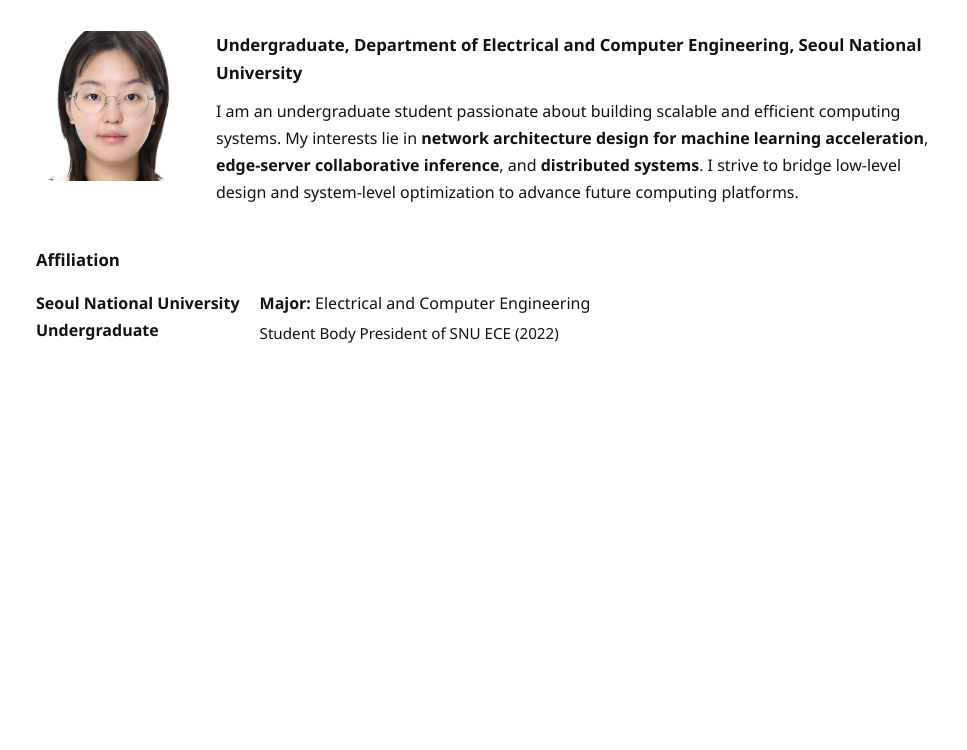
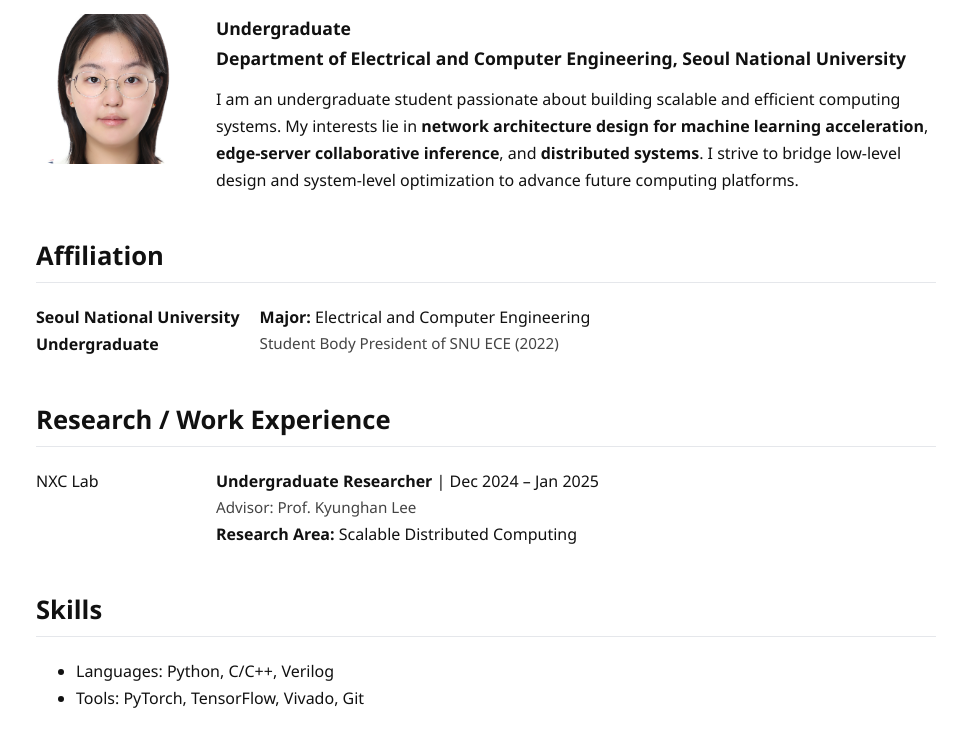
Before and after one commit to Jiwon-Soh71/Jiwon-Soh71.github.io, a plain HTML site: page index.html in a window 1280 px wide. Shown: the part 169-919 px from the top of the page, without its empty margins (154-1121 px from the left). Before the commit the page ends 800 px from the top, so only its background shows below. Drawn offline with Linux system fonts and the light colour scheme.

Commit message:
Update index.html

```diff
--- a/index.html
+++ b/index.html
@@ -1,14 +1,14 @@
 <!DOCTYPE html>
 <html lang="en">
 <head>
-  <meta charset="UTF-8">
-  <meta name="viewport" content="width=device-width, initial-scale=1.0">
-  <title>Jiwon Soh | Profile</title>
+  <meta charset="UTF-8" />
+  <meta name="viewport" content="width=device-width, initial-scale=1.0"/>
+  <title>Jiwon Soh | Portfolio</title>
   <style>
     body {
       font-family: 'Segoe UI', sans-serif;
-      background-color: #fff;
-      color: #111;
+      background-color: #ffffff;
+      color: #111111;
       max-width: 900px;
       margin: 50px auto;
       padding: 0 20px;
@@ -16,12 +16,30 @@
     }
 
     h1 {
-      font-size: 2.8em;
+      font-size: 2.5em;
       margin-bottom: 0.1em;
+      color: #111;
+    }
+
+    h2 {
+      font-size: 1.6em;
+      border-bottom: 1px solid #e5e7eb;
+      padding-bottom: 4px;
+      margin-top: 40px;
+    }
+
+    a {
+      color: #111;
+      text-decoration: none;
+      font-weight: 500;
+    }
+
+    a:hover {
+      text-decoration: underline;
     }
 
     .kor-name {
-      font-size: 1.8em;
+      font-size: 1.5em;
       margin-bottom: 20px;
     }
 
@@ -29,7 +47,7 @@
       display: flex;
       align-items: flex-start;
       gap: 30px;
-      margin-bottom: 40px;
+      margin-bottom: 30px;
     }
 
     .profile-pic {
@@ -44,45 +62,59 @@
     }
 
     .subtitle {
+      font-size: 1.1em;
       font-weight: bold;
-      font-size: 1.05em;
-      margin-bottom: 10px;
+      margin-bottom: 12px;
     }
 
-    .affiliation-table {
+    .intro-text {
+      margin-top: 10px;
+    }
+
+    .section {
+      margin-bottom: 40px;
+    }
+
+    .entry-container {
       display: flex;
       justify-content: space-between;
-      gap: 20px;
-      margin-top: 15px;
+      flex-wrap: wrap;
+      margin-bottom: 15px;
     }
 
-    .left-col {
+    .entry-left {
       font-weight: bold;
-      min-width: 200px;
+      min-width: 160px;
     }
 
-    .right-col {
+    .entry-right {
       flex: 1;
+      margin-left: 20px;
+    }
+
+    .highlight {
+      font-weight: 600;
     }
 
     .subtext {
       font-size: 0.95em;
-      margin-top: 4px;
+      color: #444;
     }
   </style>
 </head>
 <body>
 
+  <!-- 이름 및 사진 영역 -->
   <h1>Jiwon Soh</h1>
   <div class="kor-name">소지원</div>
-
   <div class="profile-section">
     <img src="profile.jpg" alt="Jiwon Soh" class="profile-pic">
     <div class="profile-info">
       <div class="subtitle">
-        Undergraduate, Department of Electrical and Computer Engineering, Seoul National University
+        Undergraduate<br>
+        Department of Electrical and Computer Engineering, Seoul National University
       </div>
-      <div>
+      <div class="intro-text">
         I am an undergraduate student passionate about building scalable and efficient computing systems.
         My interests lie in <strong>network architecture design for machine learning acceleration</strong>,
         <strong>edge-server collaborative inference</strong>, and <strong>distributed systems</strong>.
@@ -91,16 +123,46 @@
     </div>
   </div>
 
-  <div>
-    <div class="subtitle">Affiliation</div>
-    <div class="affiliation-table">
-      <div class="left-col">Seoul National University<br>Undergraduate</div>
-      <div class="right-col">
+  <!-- 소속 -->
+  <div class="section">
+    <h2>Affiliation</h2>
+    <div class="entry-container">
+      <div class="entry-left">Seoul National University<br>Undergraduate</div>
+      <div class="entry-right">
         <div><strong>Major:</strong> Electrical and Computer Engineering</div>
         <div class="subtext">Student Body President of SNU ECE (2022)</div>
       </div>
     </div>
   </div>
 
+  <!-- 리서치 경험 -->
+  <div class="section">
+    <h2>Research / Work Experience</h2>
+    <div class="entry-container">
+      <div class="entry-left"><a href="https://nxc.snu.ac.kr" target="_blank">NXC Lab</a></div>
+      <div class="entry-right">
+        <div><span class="highlight">Undergraduate Researcher</span> | Dec 2024 – Jan 2025</div>
+        <div class="subtext">Advisor: Prof. Kyunghan Lee</div>
+        <div><span class="highlight">Research Area:</span> Scalable Distributed Computing</div>
+      </div>
+    </div>
+  </div>
+
+  <!-- 기술 -->
+  <div class="section">
+    <h2>Skills</h2>
+    <ul>
+      <li>Languages: Python, C/C++, Verilog</li>
+      <li>Tools: PyTorch, TensorFlow, Vivado, Git</li>
+    </ul>
+  </div>
+
+  <!-- 연락처 -->
+  <div class="section">
+    <h2>Contact</h2>
+    <p>Email: <a href="mailto:emilysoh71@gmail.com">emilysoh71@gmail.com</a></p>
+    <p>Phone: <a href="tel:+821025452092">+82 10-2545-2092</a></p>
+  </div>
+
 </body>
 </html>
```
